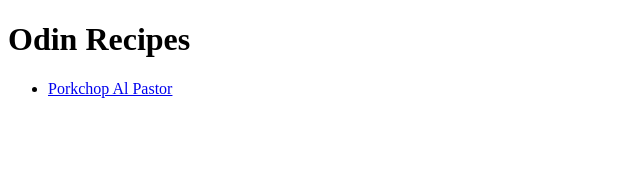
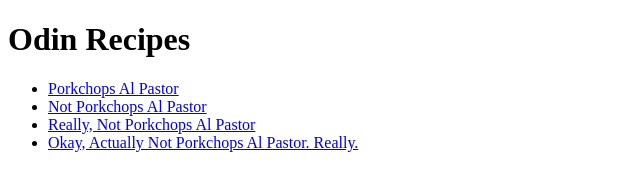
Before and after one commit to aiikotmg/odin_recipes, a plain HTML site: page index.html in a window 1280 px wide. Shown: the whole page, without its empty margins (0-640 px from the left). Drawn offline with Linux system fonts and the light colour scheme.

Commit message:
Added more pages to index.html

```diff
--- a/index.html
+++ b/index.html
@@ -8,8 +8,10 @@
   <body>
     <h1> Odin Recipes </h1>
       <ul>
-        <li><a href="./recipes/porkchop-al-pastor.html">Porkchop Al Pastor</a></li>
-
+        <li><a href="./recipes/porkchop-al-pastor.html">Porkchops Al Pastor</a></li>
+        <li><a href="./recipes/def-not-porkchops.html">Not Porkchops Al Pastor</a></li>
+        <li><a href="./recipes/fr-this-time-not-porkchops.html">Really, Not Porkchops Al Pastor</a></li>
+        <li><a href="https://www.youtube.com/watch?v=dQw4w9WgXcQ" target="_blank" rel="noopener nonreferrer">Okay, Actually Not Porkchops Al Pastor. Really.</a></li>
       </ul>
 
 
```
